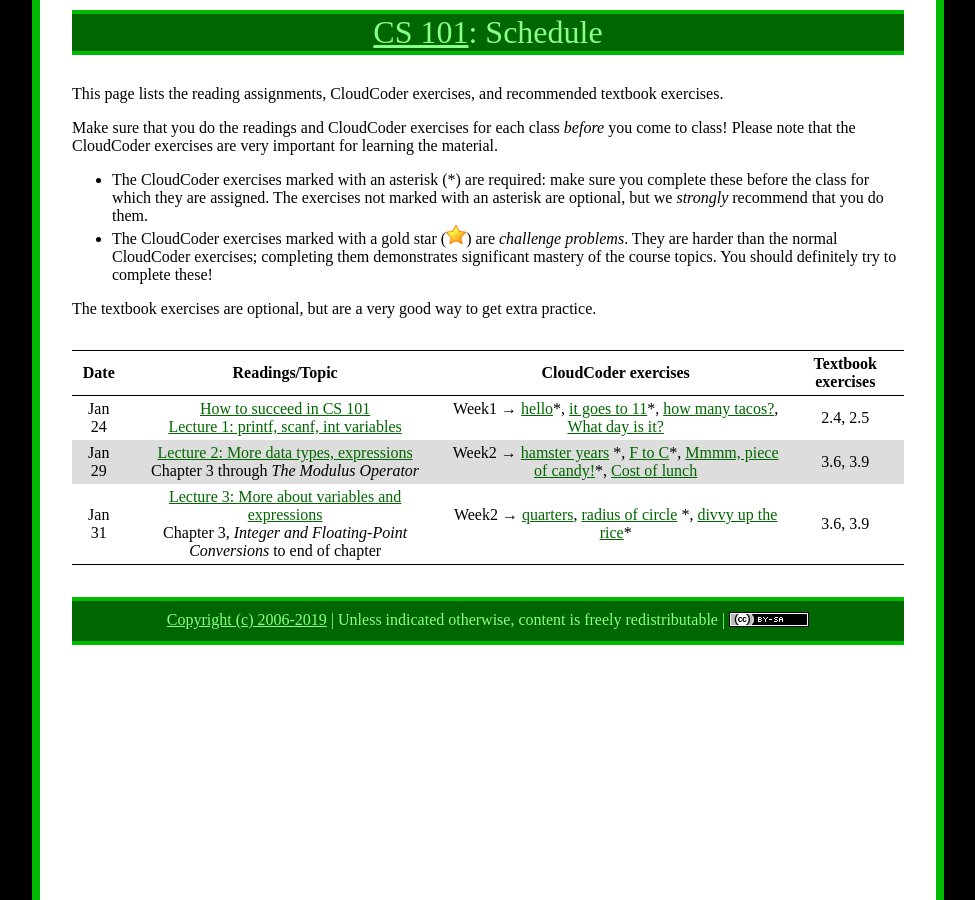
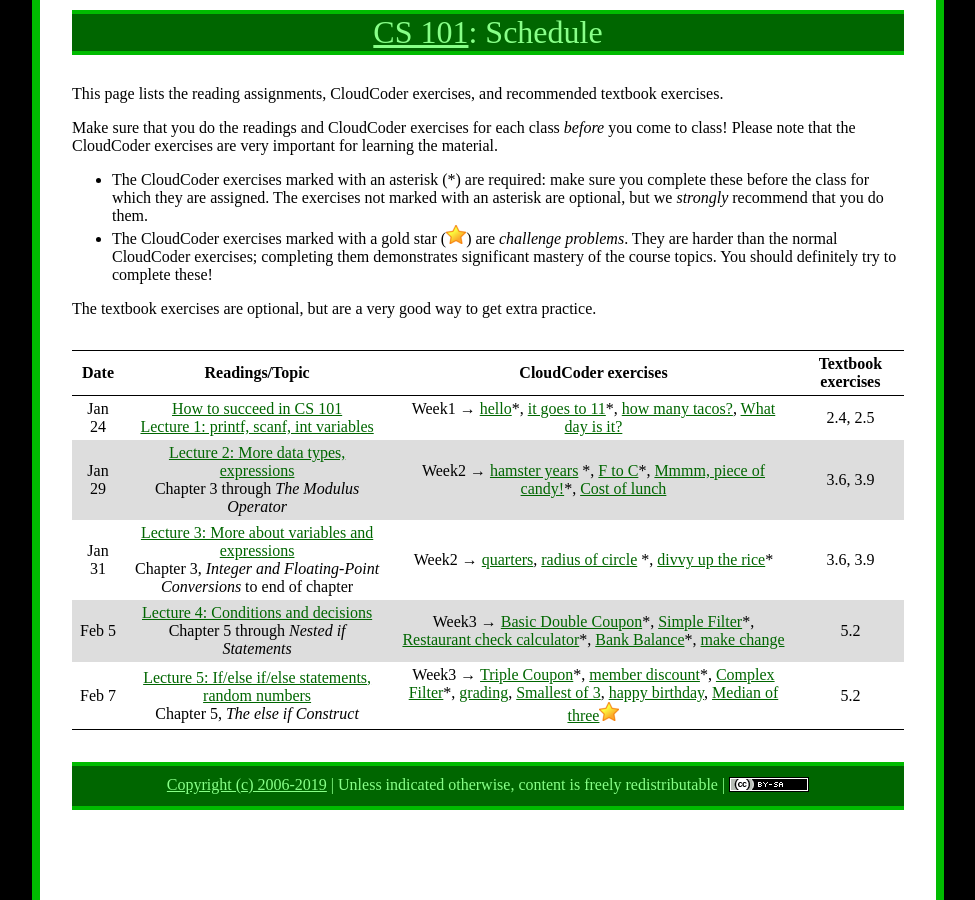
Before and after one commit to ycpcs/cs101-spring2019, a Jekyll site: the page built from schedule.md, in a window 1280 px wide. Shown: the whole page, without its empty margins (152-1127 px from the left). Built offline with Jekyll 4.4.1, drawn with Linux system fonts in a browser that asks for light colours.

Commit message:
add week 3
add week 3

```diff
--- a/schedule.md
+++ b/schedule.md
@@ -17,11 +17,11 @@ Date | Readings/Topic | CloudCoder exercises | Textbook exercises
 Jan 24 | [How to succeed in CS 101](success.html) <br /> [Lecture 1: printf, scanf, int variables](lectures/lecture01.html)| Week1 &rarr; [hello](https://cs.ycp.edu/cloudcoder/#exercise?c=19,p=984)\*, [it goes to 11](https://cs.ycp.edu/cloudcoder/#exercise?c=19,p=985)\*, [how many tacos?](https://cs.ycp.edu/cloudcoder/#exercise?c=19,p=986), [What day is it?](https://cs.ycp.edu/cloudcoder/#exercise?c=19,p=987) | 2.4, 2.5
 Jan 29 | [Lecture 2: More data types, expressions](lectures/lecture02.html)<br>Chapter 3 through *The Modulus Operator* | Week2 &rarr; [hamster years](https://cs.ycp.edu/cloudcoder/#exercise?c=19,p=988) \*, [F to C](https://cs.ycp.edu/cloudcoder/#exercise?c=19,p=989)\*, [Mmmm, piece of candy!](https://cs.ycp.edu/cloudcoder/#exercise?c=19,p=990)\*, [Cost of lunch](https://cs.ycp.edu/cloudcoder/#exercise?c=19,p=991) | 3.6, 3.9
 Jan 31 | [Lecture 3: More about variables and expressions](lectures/lecture03.html)<br>Chapter 3, *Integer and Floating-Point Conversions* to end of chapter | Week2 &rarr; [quarters](https://cs.ycp.edu/cloudcoder/#exercise?c=19,p=106), [radius of circle](https://cs.ycp.edu/cloudcoder/#exercise?c=19,p=992) \*, [divvy up the rice](https://cs.ycp.edu/cloudcoder/#exercise?c=19,p=993)\* | 3.6, 3.9
+Feb 5  | [Lecture 4: Conditions and decisions](lectures/lecture04.html)<br>Chapter 5 through *Nested if Statements* | Week3 &rarr; [Basic Double Coupon](https://cs.ycp.edu/cloudcoder/#exercise?c=19,p=994)\*, [Simple Filter](https://cs.ycp.edu/cloudcoder/#exercise?c=19,p=995)\*, [Restaurant check calculator](https://cs.ycp.edu/cloudcoder/#exercise?c=19,p=997)\*, [Bank Balance](https://cs.ycp.edu/cloudcoder/#exercise?c=19,p=996)\*, [make change](https://cs.ycp.edu/cloudcoder/#exercise?c=19,p=1031) | 5.2
+Feb 7  | [Lecture 5: If/else if/else statements, random numbers](lectures/lecture05.html)<br>Chapter 5, *The else if Construct* | Week3 &rarr; [Triple Coupon](https://cs.ycp.edu/cloudcoder/#exercise?c=19,p=998)\*, [member discount](https://cs.ycp.edu/cloudcoder/#exercise?c=19,p=999)\*, [Complex Filter](https://cs.ycp.edu/cloudcoder/#exercise?c=19,p=1000)\*, [grading](https://cs.ycp.edu/cloudcoder/#exercise?c=19,p=1041), [Smallest of 3](https://cs.ycp.edu/cloudcoder/#exercise?c=19,p=1053), [happy birthday](https://cs.ycp.edu/cloudcoder/#exercise?c=19,p=1064), [Median of three](https://cs.ycp.edu/cloudcoder/#exercise?c=19,p=1045)![gold star](img/goldstar-tiny.png) | 5.2
 
 
 <!--
-Sept 5 | [Lecture 2: More data types, expressions](lectures/lecture02.html)<br>Chapter 3 through *The Modulus Operator* <br /> [Lecture 3: More about variables and expressions](lectures/lecture03.html)<br>Chapter 3, *Integer and Floating-Point Conversions* to end of chapter | Week2 &rarr; [hamster years](https://cs.ycp.edu/cloudcoder/#exercise?c=18,p=988) \*, [F to C](https://cs.ycp.edu/cloudcoder/#exercise?c=18,p=989)\*, [Mmmm, piece of candy!](https://cs.ycp.edu/cloudcoder/#exercise?c=18,p=990)\*, [Cost of lunch](https://cs.ycp.edu/cloudcoder/#exercise?c=18,p=991), [quarters](https://cs.ycp.edu/cloudcoder/#exercise?c=18,p=1064), [radius of circle](https://cs.ycp.edu/cloudcoder/#exercise?c=18,p=992) \*, [divvy up the rice](https://cs.ycp.edu/cloudcoder/#exercise?c=18,p=993)\* | 3.6, 3.9
-Sept 7 | [Lecture 4: Conditions and decisions](lectures/lecture04.html)<br>Chapter 5 through *Nested if Statements* <br /> [Lecture 5: If/else if/else statements, random numbers](lectures/lecture05.html)<br>Chapter 5, *The else if Construct* | Week2 &rarr; [Basic Double Coupon](https://cs.ycp.edu/cloudcoder/#exercise?c=18,p=994)\*, [Simple Filter](https://cs.ycp.edu/cloudcoder/#exercise?c=18,p=995)\*, [Restaurant check calculator](https://cs.ycp.edu/cloudcoder/#exercise?c=18,p=997)\*, [Bank Balance](https://cs.ycp.edu/cloudcoder/#exercise?c=18,p=996)\*, [make change](https://cs.ycp.edu/cloudcoder/#exercise?c=18,p=1031) <br /> Week2 &rarr; [Triple Coupon](https://cs.ycp.edu/cloudcoder/#exercise?c=18,p=998)\*, [member discount](https://cs.ycp.edu/cloudcoder/#exercise?c=18,p=999)\*, [Complex Filter](https://cs.ycp.edu/cloudcoder/#exercise?c=18,p=1000)\*, [grading](https://cs.ycp.edu/cloudcoder/#exercise?c=18,p=1041), [Smallest of 3](https://cs.ycp.edu/cloudcoder/#exercise?c=18,p=1054), [happy birthday](https://cs.ycp.edu/cloudcoder/#exercise?c=18,p=1065), [Median of three](https://cs.ycp.edu/cloudcoder/#exercise?c=18,p=1045)![gold star](img/goldstar-tiny.png) | 5.2
 Sept 12| <span class="activity">Conditions/decisions design activity</span> | &mdash; | &mdash;
 Sept 14| [Lecture 6: For loops, loop recipes](lectures/lecture06.html)<br>Chapter 4, through *The for Statement* | Week3 &rarr; [bananana](https://cs.ycp.edu/cloudcoder/#exercise?c=18,p=1001)\*, [Eeeeeeek](https://cs.ycp.edu/cloudcoder/#exercise?c=18,p=1030)\*, [countdown](https://cs.ycp.edu/cloudcoder/#exercise?c=18,p=1002)\*, [keep doubling](https://cs.ycp.edu/cloudcoder/#exercise?c=18,p=1003)\*, [dice rolls](https://cs.ycp.edu/cloudcoder/#exercise?c=18,p=1032)![gold star](img/goldstar-tiny.png) | 4.2
 Sept 19 | <span class="activity">Loops design activity</span> <br /> [Lecture 7: While loops, coding style](lectures/lecture07.html)<br>Chapter 4, *The while Statement* | Week4 &rarr; [Check Input](https://cs.ycp.edu/cloudcoder/#exercise?c=18,p=1004)\*, [squares](https://cs.ycp.edu/cloudcoder/#exercise?c=18,p=1005)\*, [day numbers](https://cs.ycp.edu/cloudcoder/#exercise?c=18,p=1006)\* | 4.11
```
Also changed, not shown: labs/index.md (+2 -1 lines).
